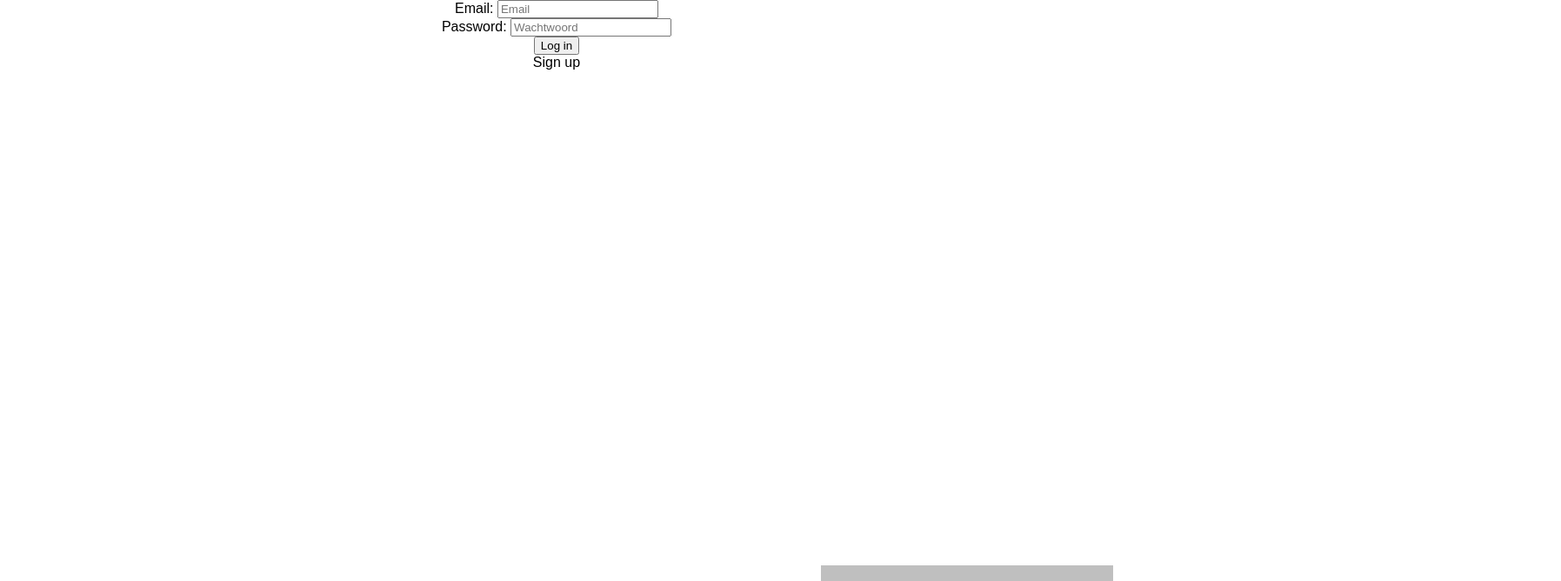
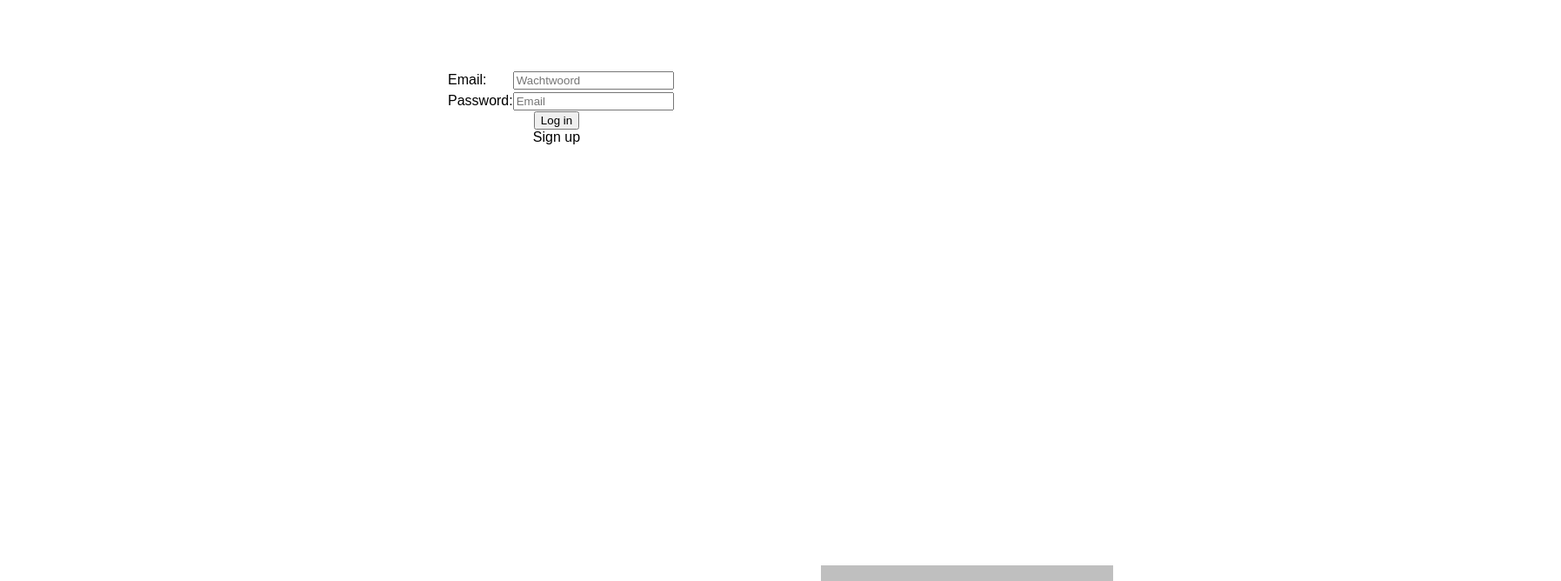
Before and after one commit to TamoAgzt/Smort-Examen-Tool-Webapp, an Angular app in the folder ExamTool/: page /login in a window 1280 px wide. Shown: the top 668 px of the page at 87% size, 1795 px wide, since content can reach past the window. Built offline with nearby package versions, Linux system fonts and the light colour scheme; a web font is replaced by a local one.

Commit message:
Centered login and registration forms
Centered the forms on the login and registration pages.

```diff
--- a/ExamTool/src/app/login/login.component.html
+++ b/ExamTool/src/app/login/login.component.html
@@ -1,7 +1,22 @@
 <form>
   <div class="custom-form">
-    <div class="form-email">
+    <div class="form-left">
       <label for="Email">Email: </label>
+      <br />
+      <label for="Password">Password: </label>
+      <br />
+    </div>
+
+    <div class="form-right">
+      <input
+        id="Password"
+        type="password"
+        [(ngModel)]="Password"
+        name="Password"
+        title="Wachtwoord"
+        placeholder="Wachtwoord"
+      />
+      <br />
       <input
         id="Email"
         type="email"
@@ -9,19 +24,6 @@
         name="Email"
         title="Email"
         placeholder="Email"
-      />
-      <br />
-    </div>
-
-    <div class="form-password">
-      <label for="Password">Password: </label>
-      <input
-        id="Password"
-        type="password"
-        [(ngModel)]="Password"
-        name="Password"
-        title="Wachtwoord"
-        placeholder="Wachtwoord"
       />
     </div>
   </div>
@@ -33,6 +35,6 @@
     routerLinkActive="activebutton"
     ariaCurrentWhenActive="page"
   >
-  Sign up
+    Sign up
   </a>
 </form>
--- a/ExamTool/src/app/login/login.component.scss
+++ b/ExamTool/src/app/login/login.component.scss
@@ -1,4 +1,14 @@
 form {
-    width: 100%;
-    text-align: center;
+  width: 100%;
+  text-align: center;
 }
+.custom-form {
+  display: flex;
+  flex-direction: row;
+  line-height: 24px;
+  padding: 10vh 0 0 calc(50% - 125px);
+  text-align: left;
+  background-color: voilet;
+  max-width: 100%;
+  min-width: 100%;
+}
--- a/ExamTool/src/app/registration/registration.component.html
+++ b/ExamTool/src/app/registration/registration.component.html
@@ -1,7 +1,11 @@
 <form>
   <div class="custom-form">
-    <div class="form">
-      <label for="Email">Email: </label>
+    <div class="form-left">
+      <label for="Email">Email: </label> <br />
+      <label for="Username">Username: </label> <br />
+      <label for="Password">Password: </label>
+    </div>
+    <div class="form-right">
       <input
         id="Email"
         type="email"
@@ -11,7 +15,6 @@
         placeholder="Email"
       />
       <br />
-      <label for="Username">Username: </label>
       <input
         id="Username"
         type="Username"
@@ -21,7 +24,6 @@
         placeholder="Leerling nummer"
       />
       <br />
-      <label for="Password">Password: </label>
       <input
         id="Password"
         type="password"
@@ -31,15 +33,18 @@
         placeholder="Wachtwoord"
       />
     </div>
+    <br />
   </div>
 
-  <button class="form-button" type="submit" (click)="SignUp()">Sign up</button>
+  <button class="form-button" type="submit" (click)="SignUp()">
+    Sign up
+  </button>
   <br />
   <a
     routerLink="/login"
     routerLinkActive="activebutton"
     ariaCurrentWhenActive="page"
   >
-  Log in
+    Log in
   </a>
 </form>
--- a/ExamTool/src/app/registration/registration.component.scss
+++ b/ExamTool/src/app/registration/registration.component.scss
@@ -1,4 +1,14 @@
 form {
-    width: 100%;
-    text-align: center;
+  width: 100%;
+  text-align: center;
 }
+.custom-form {
+  display: flex;
+  flex-direction: row;
+  line-height: 24px;
+  padding: 10vh 0 0 calc(50% - 125px);
+  text-align: left;
+  background-color: voilet;
+  max-width: 100%;
+  min-width: 100%;
+}
```
